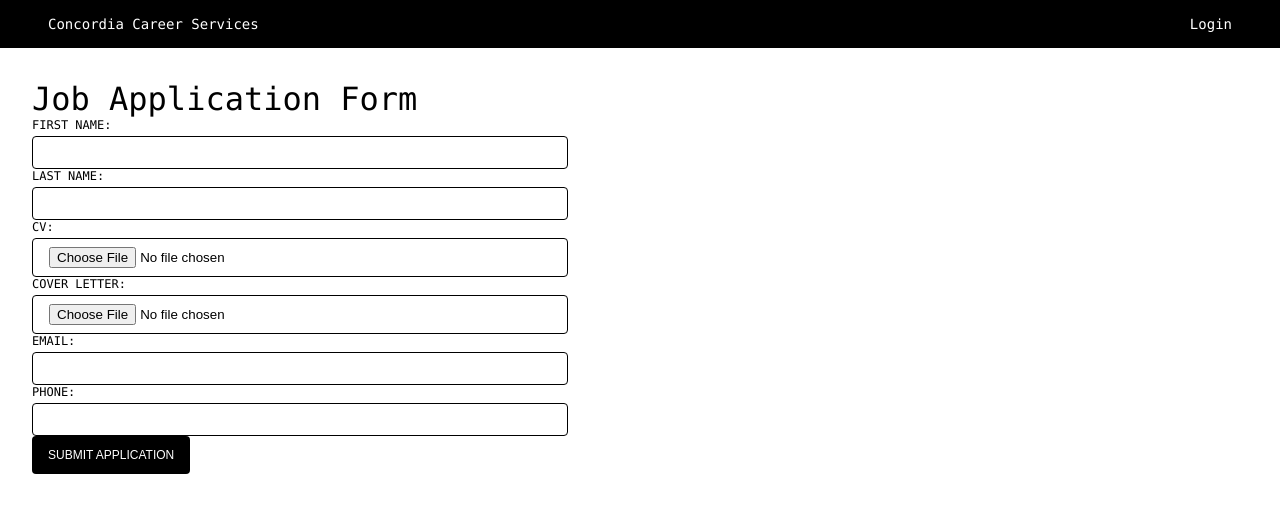
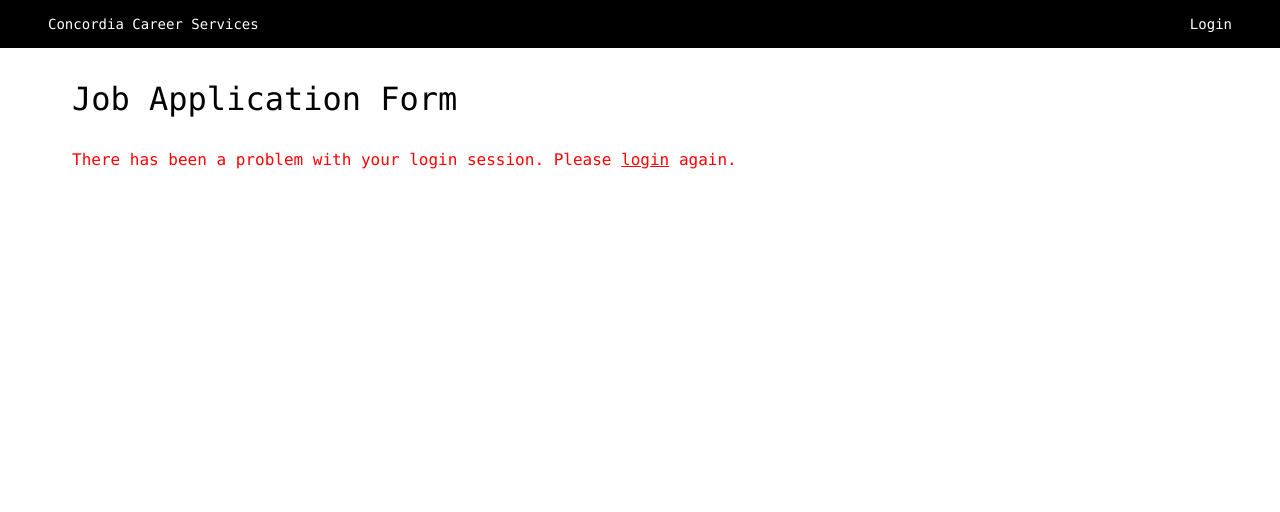
Before and after one commit to WaleedAhmed05/GoldenBullets-Soen6011summer2023, a Next.js app in the folder frontend/: page /jobs/1/apply in a window 1280 px wide. Shown: the top 512 px of the page. Built offline with nearby package versions, Linux system fonts and the light colour scheme.

Commit message:
Fix job application frontend

```diff
--- /dev/null
+++ b/frontend/components/jobs/ThankYou.js
@@ -0,0 +1,18 @@
+import Header from '@/components/layout/Header'
+import styles from '@/styles/Job.module.scss'
+
+const ThankYou = ({ job }) => {
+	return (
+		<>
+			<Header />
+			<main className={styles.thankYouPage}>
+				<div className="container">
+					<h1>Your application to the job "{job?.title}" has been successful. </h1>
+					<p>You will hear back from the recruiter within 10 business days.</p>
+				</div>
+			</main>
+		</>
+	)
+}
+
+export default ThankYou
--- a/frontend/pages/jobs/[id]/apply.js
+++ b/frontend/pages/jobs/[id]/apply.js
@@ -1,157 +1,148 @@
-// import Header from '@/components/layout/Header';
-// import ApplicationForm from '@/components/pages/job_apply/job_application_form';
-// import styles from '@/styles/ApplicationForm.module.scss';
-//
-// const Apply = () => {
-//   return (
-//     <>
-//       <Header />
-//       <main className={styles.applyPage}>
-//         <div className="container">
-//           <h1>Job Application</h1>
-//           <ApplicationForm />
-//         </div>
-//       </main>
-//     </>
-//   );
-// };
-//
-// export default Apply;
-
-// import { useState } from 'react';
-// import { useRouter } from 'next/router';
-import Header from '@/components/layout/Header';
-import styles from '@/styles/ApplicationForm.module.scss';
-
-import { prettifyJobType } from '@/utils';
-import Link from 'next/link';
+import { useState, useEffect } from 'react'
+import { useAppContext } from '@/context/AppContext'
+import Header from '@/components/layout/Header'
+import styles from '@/styles/ApplicationForm.module.scss'
+import Link from 'next/link'
+import { useRouter } from 'next/router'
+import ThankYou from '@/components/jobs/ThankYou'
 
 const ApplicationForm = () => {
-  // const [firstName, setFirstName] = useState('');
-  // const [lastName, setLastName] = useState('');
-  // const [cv, setCv] = useState(null);
-  // const [coverLetter, setCoverLetter] = useState(null);
-  // const [email, setEmail] = useState('');
-  // const [phone, setPhone] = useState('');
+	const [success, setSuccess] = useState(null)
+	const [applicationData, setApplicationData] = useState({
+		candidate_id: '',
+		job_post_id: '',
+		cv: '',
+		coverLetter: ''
+	})
 
-  //
-  // const router = useRouter();
-//
+	const { user, token } = useAppContext()
+	const router = useRouter()
+
+	// Get the job post ID from the URL
+	const { id } = router.query
+	useEffect(() => {
+		if (id) {
+			setApplicationData({
+				...applicationData,
+				job_post_id: id,
+			})
+		}
+	}, [id])
 
 	const handleSubmit = async (e) => {
-    e.preventDefault();
-
+		e.preventDefault()
 		try {
-      const formData = new FormData();
-      // formData.append('first_name', firstName);
-      // formData.append('last_name', lastName);
-      // formData.append('cv', cv);
-      // formData.append('cover_letter', coverLetter);
-      // formData.append('email', email);
-      // formData.append('phone', phone);
-
-      const response = await fetch('/api/apply', {
+			const res = await fetch(`/api/jobs/${id}/apply`, {
 				method: 'POST',
-        body: formData,
-      });
-
-      if (response.ok) {
-        // Application submitted successfully
-        // Perform any necessary actions (e.g., show success message, redirect, etc.)
-        console.log('Application submitted successfully');
-        // router.push('/success'); // Replace '/success' with your desired success page route
-
+				headers: {
+					'Content-Type': 'application/json',
+					'Authorization': `Bearer ${token}`,
+				},
+				body: JSON.stringify(applicationData),
+			})
+			const data = await res.json()
+			if (res.ok && data?.status === 'pending') {
+				setSuccess(data)
 			} else {
-        // Application submission failed
-        // Handle the error (e.g., show error message)
-        console.error('Application submission failed');
+				// Show application error message
+				alert('There was a problem submitting your application. Please try again.')
 			}
 		} catch (error) {
 			// Error occurred during the API request
-      // Handle the error (e.g., show error message)
-      console.error('Error occurred during application submission:', error);
+			console.error('Error occurred during application submission:', error)
 		}
-  };
+	}
 
 	return (
 		<>
+			{success ? (
+				<ThankYou job={success.job_post} />
+			) : (
+				<>
 					<Header />
-      <main className={styles.createJobPage}>
+					<main className={styles.applicationPage}>
 						<div className="container">
+							{/* If user has already applied */}
+							{user?.job_applications?.some((application) => application.job_post_id === parseInt(id)) ? (
+								<>
+									<h1>You have already applied for this job.</h1>
+									<p>You will hear back from the recruiter within 10 business days.</p>
+								</>
+							) : (
+								<>
 								<h1>Job Application Form</h1>
-          <form onSubmit={handleSubmit} className={styles.createJobForm}>
+								{!user ? (
+									<p className={styles.loginError}>There has been a problem with your login session. Please <Link href="/login">login</Link> again.</p>
+								) : (
+									<form onSubmit={handleSubmit} className={styles.applicationForm}>
 										<div className={styles.formGroup}>
-              <label htmlFor="firstName">First Name:</label>
+											<label htmlFor="firstName">First Name</label>
 											<input
 												type="text"
 												id="firstName"
 												name="firstName"
-                // value={firstName}
-                onChange={(e) => setFirstName(e.target.value)}
+												value={user?.first_name || ''}
+												disabled
+											/>
+										</div>
+										<div className={styles.formGroup}>
+											<label htmlFor="lastName">Last Name</label>
+											<input
+												type="text"
+												id="lastName"
+												name="lastName"
+												value={user?.last_name || ''}
+												disabled
+											/>
+										</div>
+										<div className={styles.formGroup}>
+											<label htmlFor="email">Email</label>
+											<input
+												type="email"
+												id="email"
+												name="email"
+												value={user?.email || ''}
+												disabled
+											/>
+										</div>
+										<div className={styles.formGroup}>
+											<label htmlFor="cv">CV/Resume</label>
+											<input
+												type="file"
+												id="cv"
+												name="cv"
+												onChange={(e) => setApplicationData({
+													...applicationData,
+													cv: e.target.files[0],
+												})}
 												required
 											/>
 										</div>
 										<div className={styles.formGroup}>
-              <label htmlFor="lastName">Last Name:</label>
-              <input
-                type="text"
-                id="lastName"
-                name="lastName"
-                // value={lastName}
-                onChange={(e) => setLastName(e.target.value)}
-                required
-              />
-            </div>
-            <div className={styles.formGroup}>
-              <label htmlFor="cv">CV:</label>
-              <input
-                type="file"
-                id="cv"
-                name="cv"
-                onChange={(e) => setCv(e.target.files[0])}
-                required
-              />
-            </div>
-            <div className={styles.formGroup}>
-              <label htmlFor="coverLetter">Cover Letter:</label>
+											<label htmlFor="coverLetter">Cover Letter (optional)</label>
 											<input
 												type="file"
 												id="coverLetter"
 												name="coverLetter"
-                onChange={(e) => setCoverLetter(e.target.files[0])}
-                required
-              />
-            </div>
-            <div className={styles.formGroup}>
-              <label htmlFor="email">Email:</label>
-              <input
-                type="email"
-                id="email"
-                name="email"
-                // value={email}
-                onChange={(e) => setEmail(e.target.value)}
-                required
-              />
-            </div>
-            <div className={styles.formGroup}>
-              <label htmlFor="phone">Phone:</label>
-              <input
-                type="text"
-                id="phone"
-                name="phone"
-                // value={phone}
-                onChange={(e) => setPhone(e.target.value)}
-                required
+												onChange={(e) => setApplicationData({
+													...applicationData,
+													coverLetter: e.target.files[0],
+												})}
 											/>
 										</div>
 										<div className={styles.formGroup}>
 											<button type="submit" className="btn btn-primary">Submit Application</button>
 										</div>
 									</form>
+								)}
+							</>
+							)}
 						</div>
 					</main>
 				</>
-  );
-};
+			)}
+		</>
+	)
+}
 
-export default ApplicationForm;
+export default ApplicationForm
--- a/frontend/pages/jobs/[id]/index.js
+++ b/frontend/pages/jobs/[id]/index.js
@@ -40,7 +40,7 @@ const Job = ({ job }) => {
 									<Link href={`/jobs/${job.id}/edit`} className={styles.jobEdit}>Edit job</Link>
 								)}
 								{user?.type === 'candidate' && (
-									<button type="button" className={styles.jobApply}>Apply for this position</button>
+									<Link href={`/jobs/${job.id}/apply`} className={styles.jobApply}>Apply for this position</Link>
 								)}
 							</div>
 						</div>
--- a/frontend/pages/jobs/create.js
+++ b/frontend/pages/jobs/create.js
@@ -35,6 +35,7 @@ const CreateJob = () => {
 		})
 		const data = await res.json()
 		if (res.ok) {
+			console.log(data)
 			router.push(`/jobs/${data.id}`)
 		}
 	}
--- a/frontend/styles/ApplicationForm.module.scss
+++ b/frontend/styles/ApplicationForm.module.scss
@@ -1,19 +1,31 @@
-/* frontend/styles/ApplicationForm.module.scss */
+@use 'variables' as *;
 
 .container {
 	padding: 2rem 0;
 }
 
-.createJobPage {
+.applicationPage {
 	margin-top: 2rem;
-  max-width: 600px;
+
+	h1 {
+		margin-bottom: 2rem;
 	}
 
-.createJobForm {
+	.loginError {
 		margin-bottom: 1rem;
+		color: #ff0000;
+
+		a {
+			color: inherit;
+		}
+	}
 }
 
-.createJobForm label {
+.applicationForm {
+	.formGroup {
+		margin-bottom: 1rem;
+
+		label {
 			display: block;
 			margin-bottom: 0.25rem;
 			font-weight: 400;
@@ -21,70 +33,32 @@
 			text-transform: uppercase;
 		}
 
-.createJobForm input,
-.createJobForm textarea {
+		input,
+		textarea,
+		select {
 			display: block;
 			width: 100%;
 			padding: 0.5rem 1rem;
 			border-radius: 4px;
-  border: 1px solid #000;
+			border: 1px solid $black-color;
 		}
 
-.createJobForm textarea {
+		textarea {
 			padding: 1rem;
 			height: 200px;
 			resize: vertical;
 		}
 
-.createJobForm button {
+		button {
 			padding: 0.75rem 1rem;
 			border: none;
 			border-radius: 4px;
-  background-color: #000;
-  color: #fff;
+			background-color: $black-color;
+			color: $white-color;
 			text-decoration: none;
 			text-transform: uppercase;
 			font-size: 0.75rem;
 			cursor: pointer;
 		}
-
-
-//.container {
-//  max-width: 600px;
-//  margin: 0 auto;
-//  padding: 2rem;
-//}
-//
-//h1 {
-//  font-size: 2rem;
-//  margin-bottom: 2rem;
-//}
-//
-//.formGroup {
-//  margin-bottom: 1rem;
-//}
-//
-//label {
-//  display: block;
-//  margin-bottom: 0.5rem;
-//  font-weight: 600;
-//}
-//
-//input[type="text"],
-//input[type="email"],
-//input[type="file"] {
-//  width: 100%;
-//  padding: 0.5rem;
-//  border: 1px solid #ccc;
-//  border-radius: 4px;
-//}
-//
-//button[type="submit"] {
-//  padding: 0.75rem 1rem;
-//  border: none;
-//  border-radius: 4px;
-//  background-color: #0070f3;
-//  color: #fff;
-//  font-size: 1rem;
-//  cursor: pointer;
-//}
+	}
+}
--- a/frontend/styles/Job.module.scss
+++ b/frontend/styles/Job.module.scss
@@ -88,3 +88,11 @@
 		text-decoration: none;
 	}
 }
+
+.thankYouPage {
+	padding: 2rem 0;
+
+	h1 {
+		margin-bottom: 2rem;
+	}
+}
```
Also changed, not shown: frontend/pages/api/jobs/[id]/apply.js (added, +31 -0 lines), frontend/pages/jobs/index.js (+6 -1 lines), frontend/pages/api/jobs/[id]/index.js (renamed from frontend/pages/api/jobs/[id].js). Lines whose indentation alone changed are shown as unchanged.
